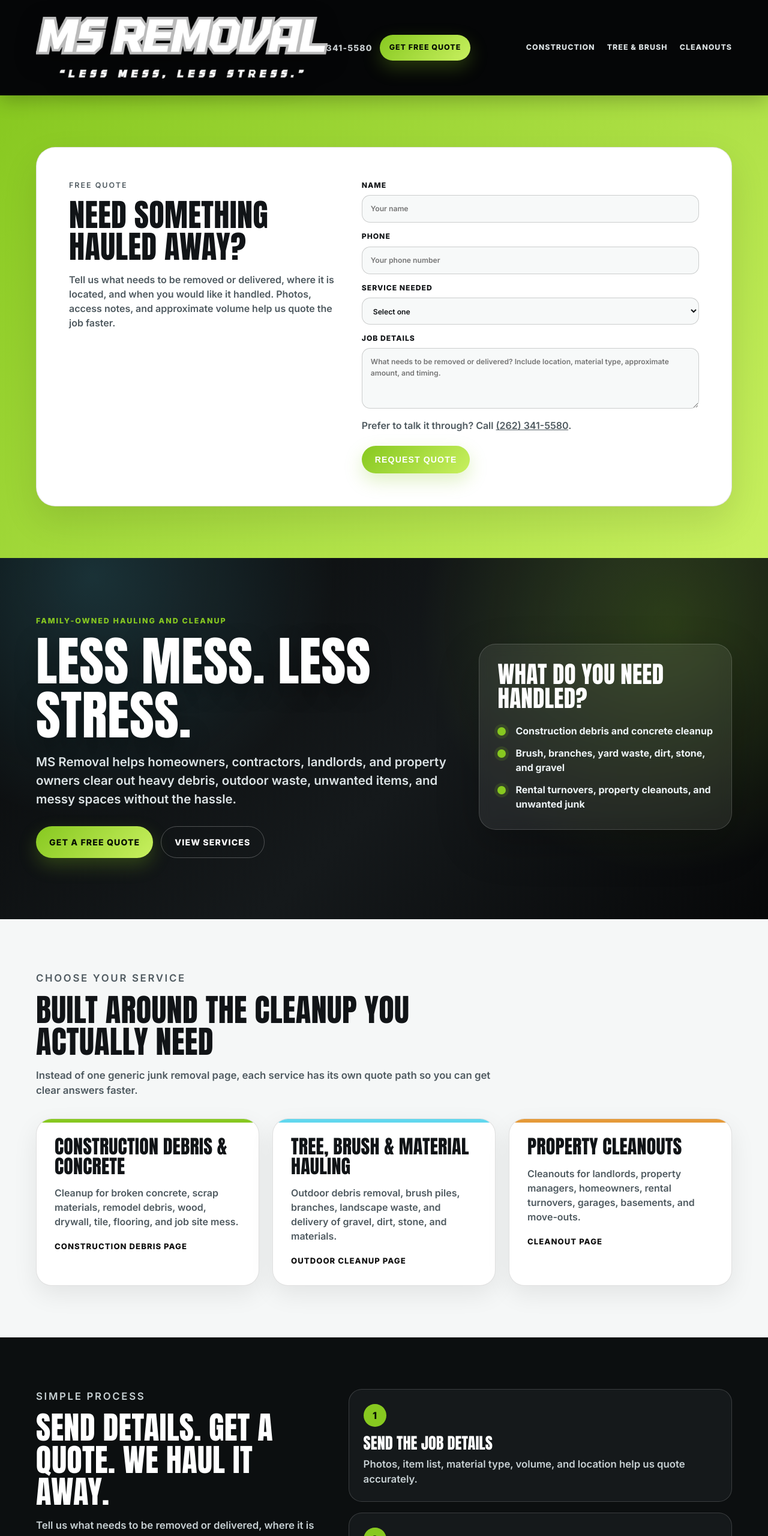
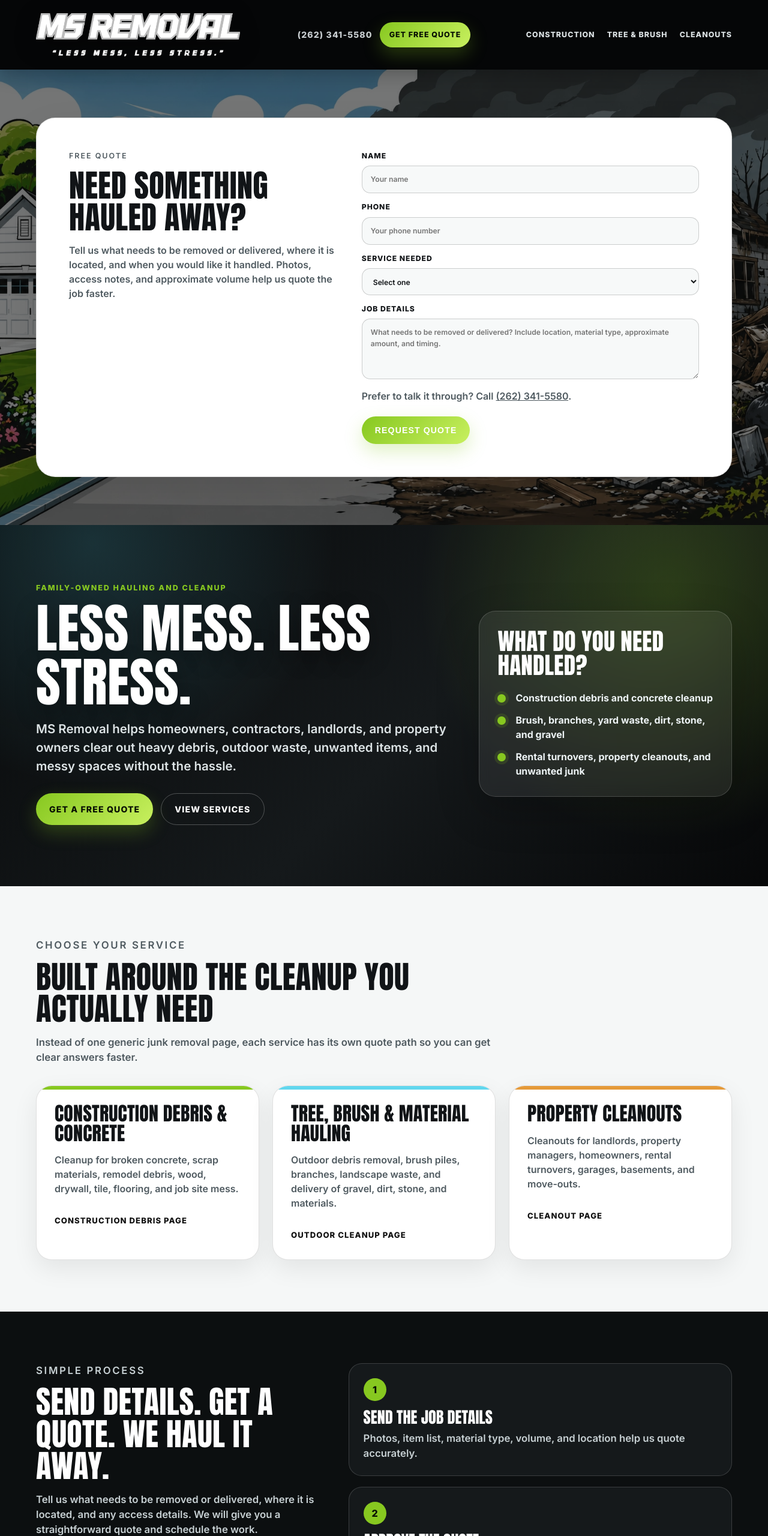
Before and after one commit to paulsalva/ms-removal, a plain HTML site: page index.html in a window 1280 px wide. Shown: the top 2560 px of the page at 60% size. Drawn offline with Linux system fonts and the light colour scheme; a web font is replaced by a local one.

Commit message:
feat: enhance service cards and update header styles
Co-authored-by: paulsalva <53840389+paulsalva@users.noreply.github.com>

```diff
--- a/index.html
+++ b/index.html
@@ -77,21 +77,21 @@
           <p>Instead of one generic junk removal page, each service has its own quote path so you can get clear answers faster.</p>
         </div>
         <div class="cards three-cards">
-          <article class="card card-lime">
+          <a class="card card-lime" href="construction-debris.html">
             <h3>Construction Debris & Concrete</h3>
             <p>Cleanup for broken concrete, scrap materials, remodel debris, wood, drywall, tile, flooring, and job site mess.</p>
-            <a href="construction-debris.html">Construction Debris Page</a>
-          </article>
-          <article class="card card-cyan">
+            <span class="card-cta">Construction Debris Page</span>
+          </a>
+          <a class="card card-cyan" href="tree-brush-removal.html">
             <h3>Tree, Brush & Material Hauling</h3>
             <p>Outdoor debris removal, brush piles, branches, landscape waste, and delivery of gravel, dirt, stone, and materials.</p>
-            <a href="tree-brush-removal.html">Outdoor Cleanup Page</a>
-          </article>
-          <article class="card card-orange">
+            <span class="card-cta">Outdoor Cleanup Page</span>
+          </a>
+          <a class="card card-orange" href="property-cleanouts.html">
             <h3>Property Cleanouts</h3>
             <p>Cleanouts for landlords, property managers, homeowners, rental turnovers, garages, basements, and move-outs.</p>
-            <a href="property-cleanouts.html">Cleanout Page</a>
-          </article>
+            <span class="card-cta">Cleanout Page</span>
+          </a>
         </div>
       </div>
     </section>
--- a/styles.css
+++ b/styles.css
@@ -69,12 +69,27 @@ h3{font-size:clamp(1.55rem,2.5vw,2.35rem)}
 
 /* Updated header/nav and quote placement */
 .service-strip{display:none}
-.quote-section{background:linear-gradient(135deg,var(--lime),#c8f05f);padding:86px 0}
+
+/* Header: tighter padding + right-sized logo */
+.site-header .header-inner{min-height:auto;padding:22px 0}
+.home-header .logo-link{width:min(340px,30vw)}
+.compact .logo-link{width:min(300px,24vw)}
+
+/* Free quote section sits right after the header with a photo background; form card stays white */
+.quote-section{position:relative;padding:80px 0;background:url("images/property-cleanup.webp") center/cover no-repeat}
+.quote-section:before{content:"";position:absolute;inset:0;background:rgba(5,6,7,.55)}
+.quote-section > .container{position:relative;z-index:1}
 .quote-section .quote-panel{background:#fff}
-.quote-section .btn,.quote-panel .btn{color:#fff}
+.quote-section .quote-panel .btn{color:#fff}
 .form-callout{margin:2px 0 0;color:var(--soft-ink);font-weight:800}
 .form-callout a{text-decoration:underline}
 .footer-inner{grid-template-columns:170px 1fr}
-.home-header .logo-link{width:min(640px,38vw)}
-@media (max-width:900px){.header-inner{grid-template-columns:1fr;gap:18px;text-align:center}.logo-link,.compact .logo-link,.home-header .logo-link{width:min(560px,88vw);margin:0 auto}.header-nav{justify-content:center}.quote-section{padding:62px 0}.footer-inner{grid-template-columns:1fr}}
-@media (max-width:560px){.header-inner{display:grid;padding:24px 0}.header-nav{gap:12px}.header-nav a{font-size:.72rem}.logo-link,.compact .logo-link,.home-header .logo-link{width:min(420px,88vw)}}
+
+/* Service cards are fully clickable */
+a.card{display:block;color:inherit;cursor:pointer;transition:transform .18s ease,box-shadow .18s ease}
+a.card:hover{transform:translateY(-4px);box-shadow:0 24px 56px rgba(0,0,0,.16)}
+.card-cta{display:inline-block;margin-top:16px;font-weight:900;text-transform:uppercase;letter-spacing:.08em;font-size:.82rem;color:#111}
+a.card:hover .card-cta{color:var(--accent,var(--ink))}
+
+@media (max-width:900px){.header-inner{grid-template-columns:1fr;gap:18px;text-align:center}.logo-link,.compact .logo-link,.home-header .logo-link{width:min(360px,72vw);margin:0 auto}.header-nav{justify-content:center}.quote-section{padding:56px 0}.footer-inner{grid-template-columns:1fr}}
+@media (max-width:560px){.header-inner{display:grid;padding:20px 0}.header-nav{gap:12px}.header-nav a{font-size:.72rem}.logo-link,.compact .logo-link,.home-header .logo-link{width:min(280px,72vw)}}
```
